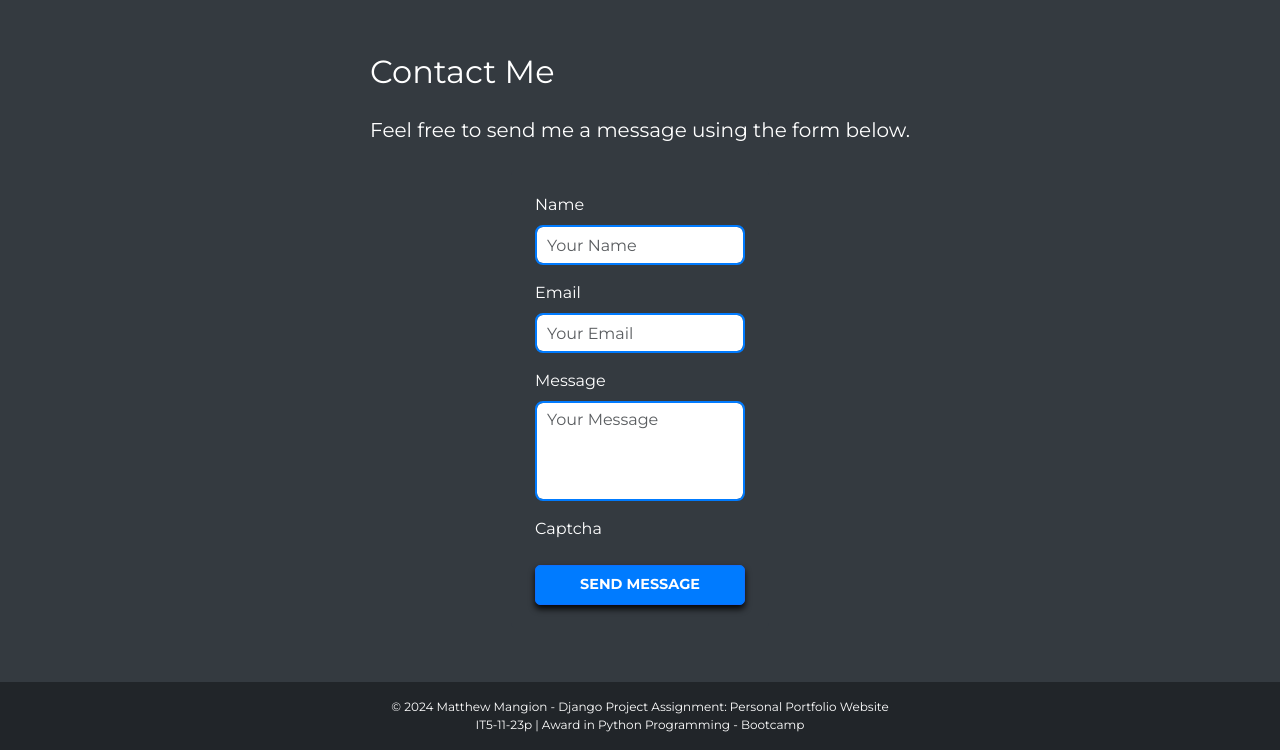
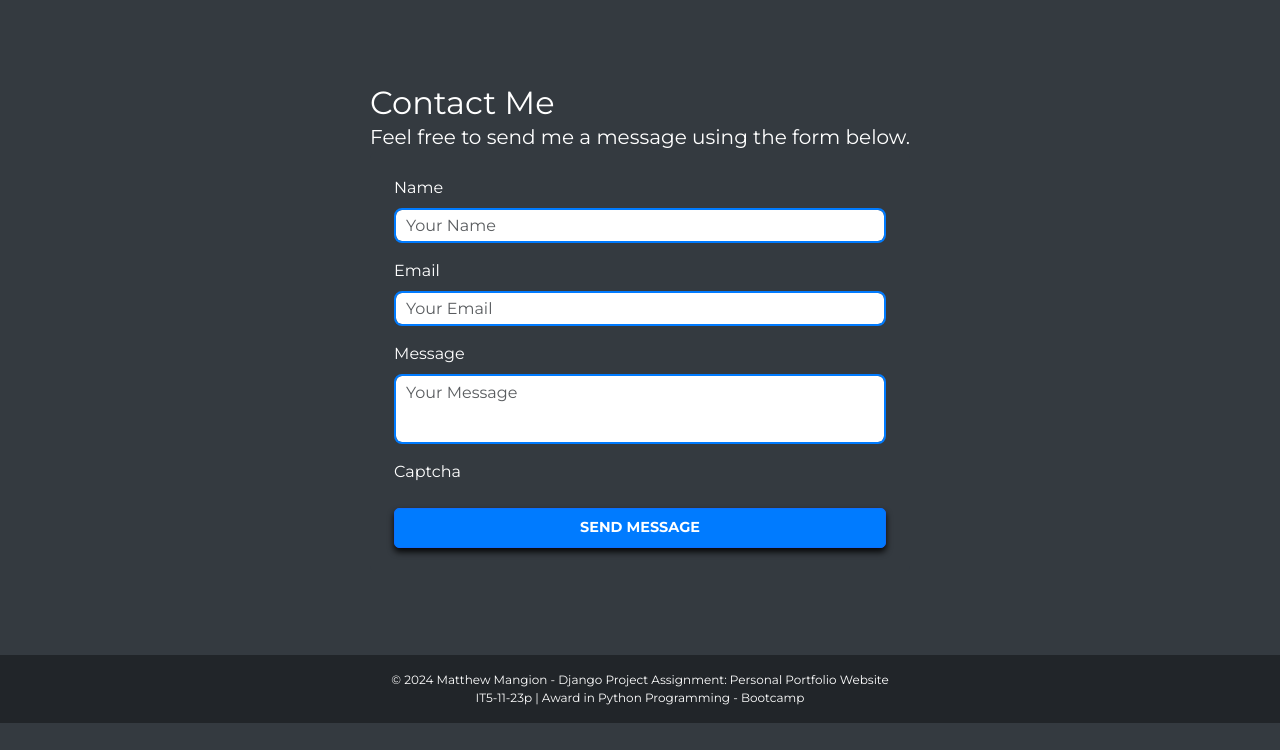
Before and after one commit to mattmang/personal_portfolio_website, a Django app: page /contact/ in a window 1280 px wide. Shown: the part 77-827 px from the top of the page. After the commit the page ends 800 px from the top, so only its background shows below. Run offline with Django 5.2, Linux system fonts and the light colour scheme; some libraries are stand-ins or nearby versions.

Commit message:
Styling Contact Page

```diff
--- a/Personal_Portfolio_Website/portfolio_project/portfolio/forms.py
+++ b/Personal_Portfolio_Website/portfolio_project/portfolio/forms.py
@@ -16,9 +16,9 @@ class ContactForm(forms.ModelForm):
         model = Contact
         fields = ['name', 'email', 'message','captcha']
         widgets = {
-            'name': forms.TextInput(attrs={'class': 'form-control', 'placeholder': 'Your Name', 'style': 'width: 100%; height: 40px;'}),
-            'email': forms.EmailInput(attrs={'class': 'form-control', 'placeholder': 'Your Email', 'style': 'width: 100%; height: 40px;'}),
-            'message': forms.Textarea(attrs={'class': 'form-control', 'placeholder': 'Your Message', 'style': 'width: 100%; height: 100px;'}),
+            'name': forms.TextInput(attrs={'class': 'form-control', 'placeholder': 'Your Name', 'style': 'width: 100%; height: 35px;'}),
+            'email': forms.EmailInput(attrs={'class': 'form-control', 'placeholder': 'Your Email', 'style': 'width: 100%; height: 35px;'}),
+            'message': forms.Textarea(attrs={'class': 'form-control', 'placeholder': 'Your Message', 'style': 'width: 100%; height: 70px;'}),
         }
 
 class CommentForm(forms.ModelForm):
--- a/Personal_Portfolio_Website/portfolio_project/portfolio/static/css/styles.css
+++ b/Personal_Portfolio_Website/portfolio_project/portfolio/static/css/styles.css
@@ -268,7 +268,7 @@ footer {
 }
 
 .custom-form {
-    padding: 5px;          /* Reduced padding around the form */
+    padding: 0px;          /* Reduced padding around the form */
 }
 
 .custom-form-bg-color {
--- a/Personal_Portfolio_Website/portfolio_project/portfolio/templates/portfolio/contact.html
+++ b/Personal_Portfolio_Website/portfolio_project/portfolio/templates/portfolio/contact.html
@@ -2,12 +2,12 @@
 
 {% block content %}
 <div class="custom-form">
-    <div class="container py-5 text center">
-        <h2 class="mb-4 text-white">Contact Me</h2>
-        <p class="lead text-white mb-4">Feel free to send me a message using the form below.</p>  <!-- or text-white-50 -->
+    <div class="container py-2 text center">
+        <h2 class="mb-0 text-white">Contact Me</h2>
+        <p class="lead text-white mb-0">Feel free to send me a message using the form below.</p>  <!-- or text-white-50 -->
 
         <div class="row justify-content-center">
-            <div class="col-lg-6 col-md-8">
+            <div class="col-lg-12 col-md-12">
                 <form method="post" novalidate class="custom-form-bg-color p-4 rounded custom-form">
                     {% csrf_token %}
                     {{ form.non_field_errors }}
```
